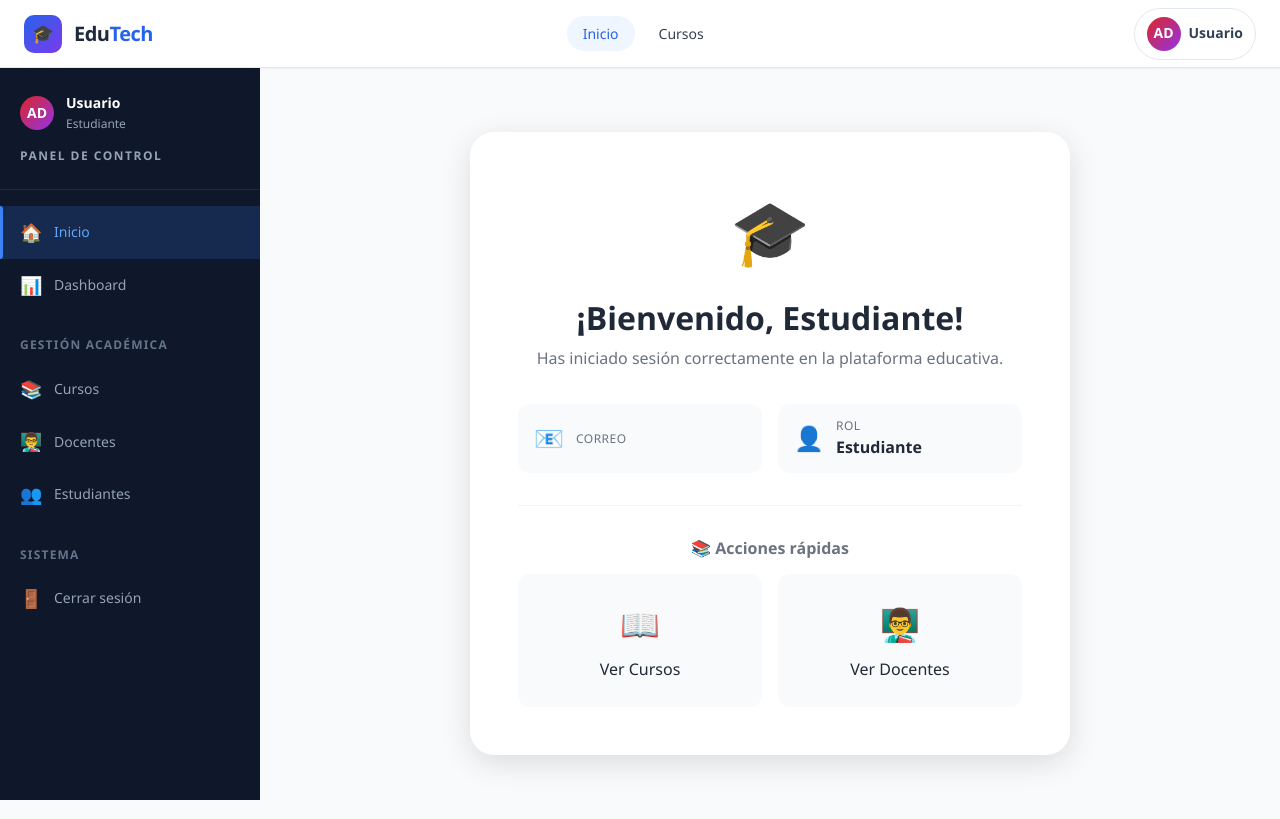
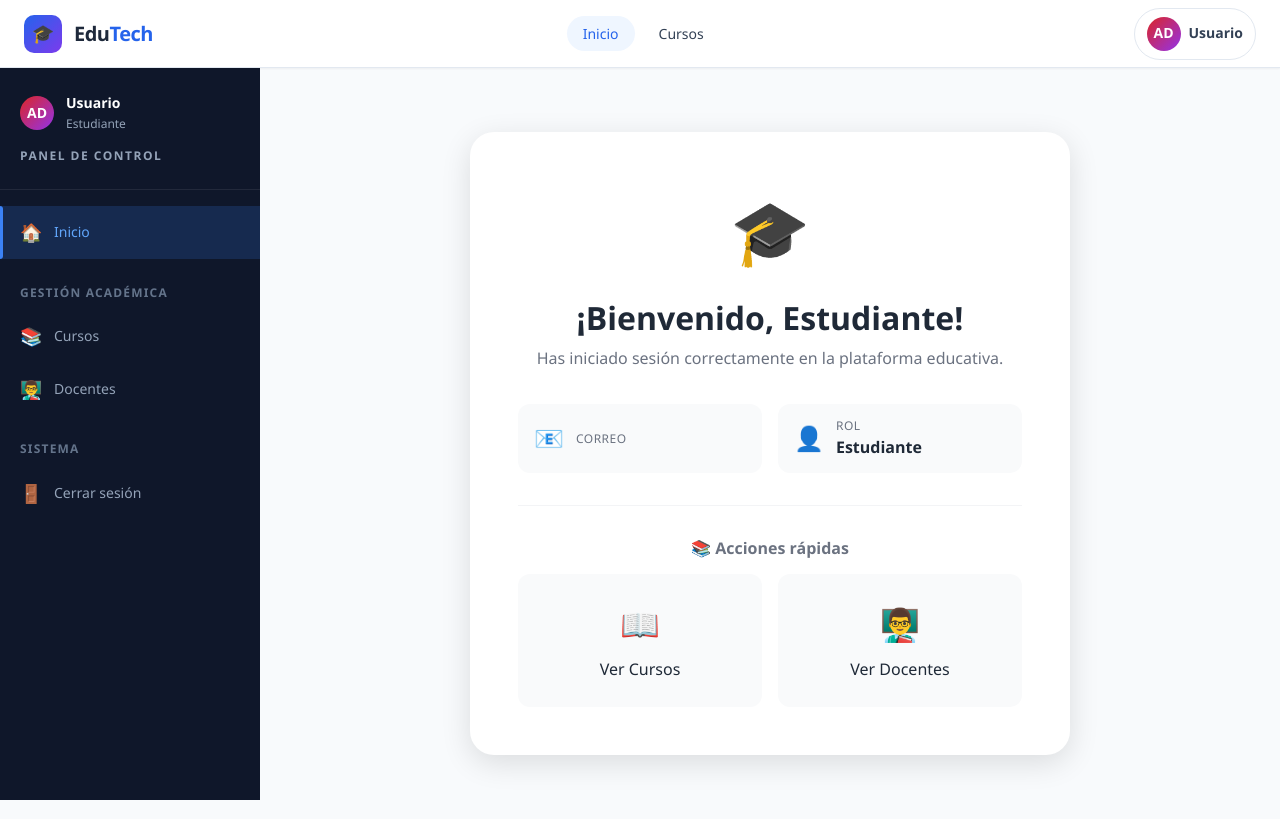
Before and after one commit to A-Barboza-Veliz/evaluacion-integral, an Angular app in the folder angular/portal-angular/: page /inicio in a window 1280 px wide. Built offline with nearby package versions, Linux system fonts and the light colour scheme.

Commit message:
Elminar Dashboard Estudiantes del menu lateral mostrando solo para Administradores

```diff
--- a/angular/portal-angular/src/app/app.html
+++ b/angular/portal-angular/src/app/app.html
@@ -43,10 +43,12 @@
           <span class="nav-icon" aria-hidden="true">🏠</span> Inicio
         </a>
 
-        <!-- ✅ DASHBOARD: VISIBLE PARA ADMIN O DISPONIBLE PARA REGRESAR -->
-        <a routerLink="/dashboard" routerLinkActive="active">
-          <span class="nav-icon" aria-hidden="true">📊</span> Dashboard
-        </a>
+        <!-- ✅ DASHBOARD: SOLO VISIBLE PARA ADMIN -->
+        @if (esAdmin()) {
+          <a routerLink="/dashboard" routerLinkActive="active">
+            <span class="nav-icon" aria-hidden="true">📊</span> Dashboard
+          </a>
+        }
 
         <div class="sidebar-section-label">Gestión académica</div>
 
@@ -56,8 +58,10 @@
         <!-- ✅ DOCENTES -->
         <a routerLink="/docentes" routerLinkActive="active"><span class="nav-icon" aria-hidden="true">👨‍🏫</span> Docentes</a>
 
-        <!-- ✅ ESTUDIANTES -->
-        <a routerLink="/estudiantes" routerLinkActive="active"><span class="nav-icon" aria-hidden="true">👥</span> Estudiantes</a>
+        <!-- ✅ ESTUDIANTES: SOLO VISIBLE PARA ADMIN -->
+        @if (esAdmin()) {
+          <a routerLink="/estudiantes" routerLinkActive="active"><span class="nav-icon" aria-hidden="true">👥</span> Estudiantes</a>
+        }
 
         <div class="sidebar-section-label">Sistema</div>
         <a href="javascript:void(0)" (click)="cerrarSesion()">
--- a/angular/portal-angular/src/app/app.ts
+++ b/angular/portal-angular/src/app/app.ts
@@ -39,6 +39,10 @@ export class AppComponent implements OnInit {
     }
   }
 
+  esAdmin(): boolean {
+    return this.usuario?.rol === 'admin';
+  }
+
   cerrarSesion(): void {
     localStorage.removeItem('token');
     localStorage.removeItem('usuario');
--- a/angular/portal-angular/src/app/components/dashboard/dashboard.ts
+++ b/angular/portal-angular/src/app/components/dashboard/dashboard.ts
@@ -49,8 +49,18 @@ export class DashboardComponent implements OnInit {
 
     const usuarioData = localStorage.getItem('usuario');
     if (usuarioData) {
-      this.usuario = JSON.parse(usuarioData);
-      console.log('👤 Usuario:', this.usuario);
+      try {
+        this.usuario = JSON.parse(usuarioData);
+        console.log('👤 Usuario en Dashboard:', this.usuario);
+      } catch (e) {
+        console.error('Error al parsear usuario en Dashboard:', e);
+      }
+    }
+
+    if (this.usuario?.rol !== 'admin') {
+      this.error.set('⛔ Acceso denegado: No tienes permisos de Administrador para acceder a esta sección.');
+      this.loading.set(false);
+      return;
     }
 
     // Cargar estadísticas
```
